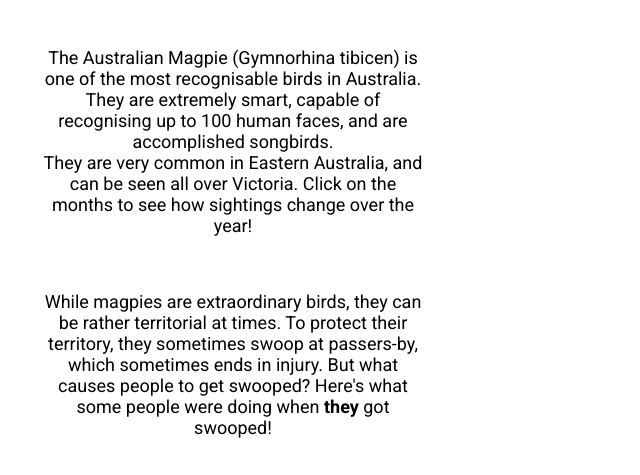
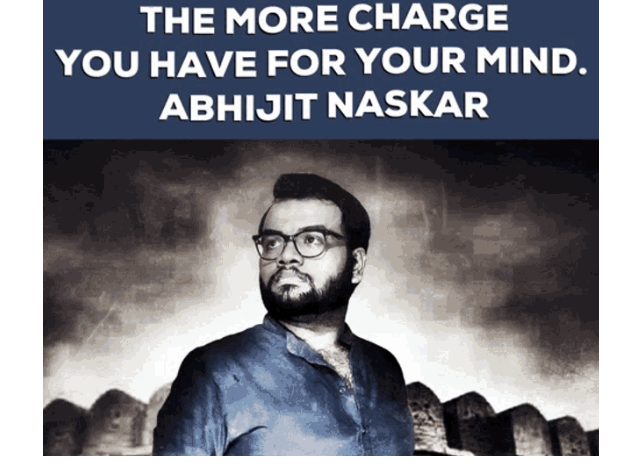
Before and after one commit to Jonkere/FIT3179_Assignment2, a plain HTML site: page index.html in a window 1280 px wide. Shown: the part 109-584 px from the top of the page, without its empty margins (407-1047 px from the left). Drawn offline with Linux system fonts and the light colour scheme; a script that the page names is missing.

Commit message:
Update index.html

```diff
--- a/index.html
+++ b/index.html
@@ -15,7 +15,7 @@
 
 </head>
 <body>
-
+<img src="data/Screenshot 2024-10-16 123815.png">
 <h1> Magpies and Swooping in Australia</h1>
 </br>
 <p style="font-size: large;">The Australian Magpie (Gymnorhina tibicen) is one of the most recognisable birds in Australia. They are extremely smart, capable of recognising up to 100 human faces, and are accomplished songbirds.</br> They are very common in Eastern Australia, and can be seen all over Victoria. Click on the months to see how sightings change over the year!</p>
```
